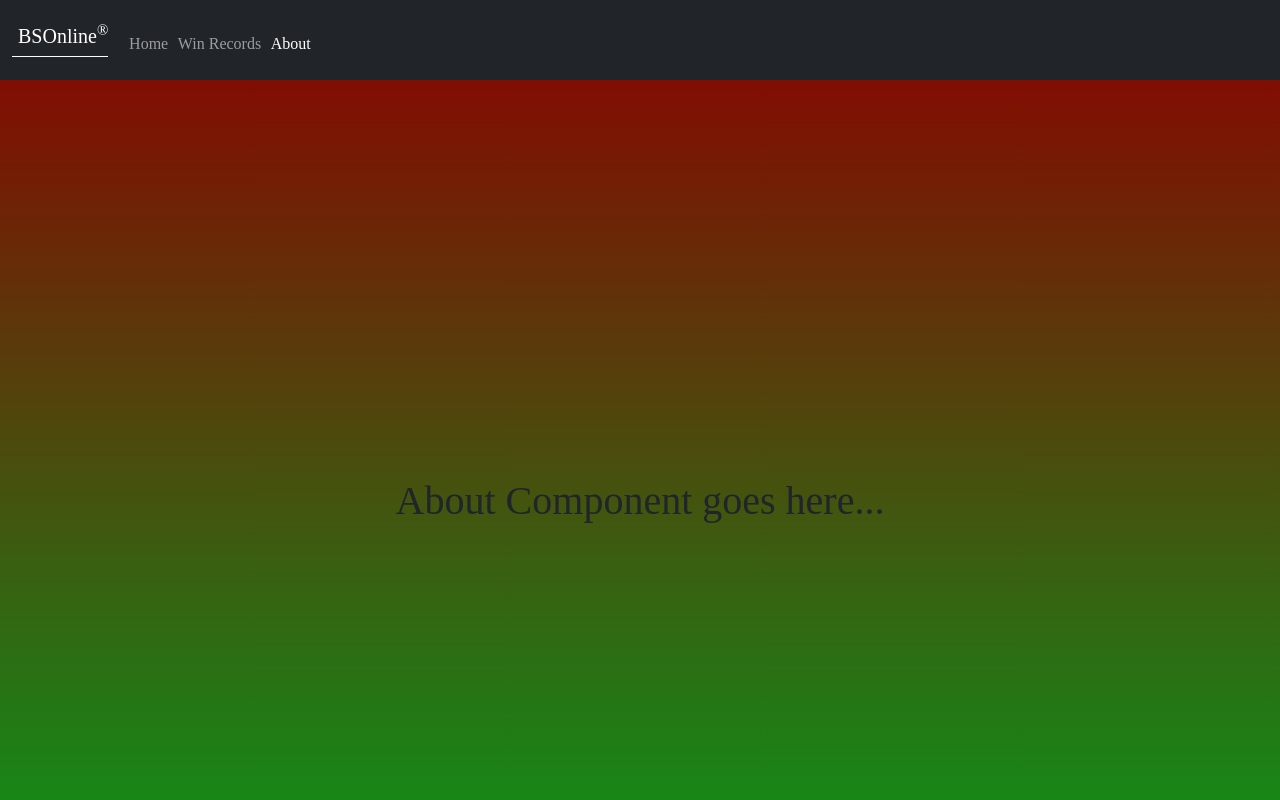
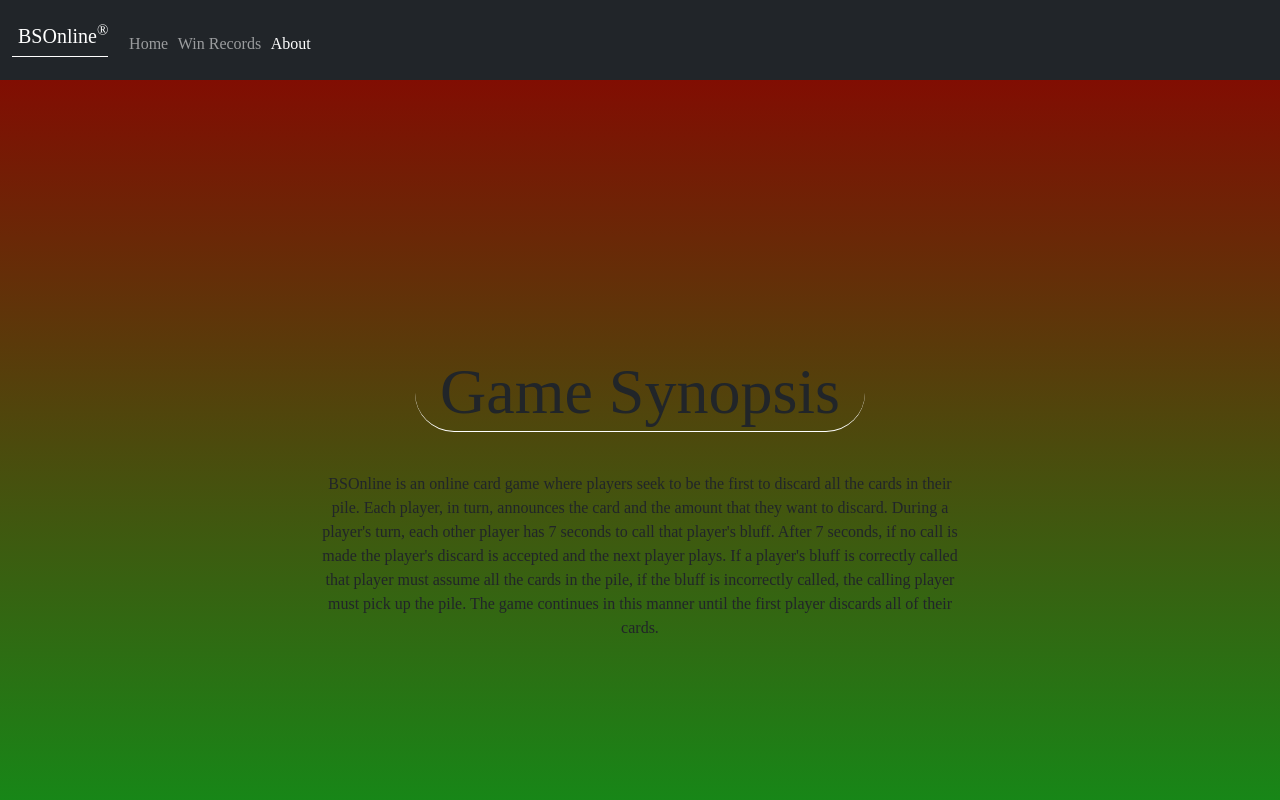
Before and after one commit to EKP529/BSOnline, a React (Vite) app: page /about in a window 1280 px wide. Shown: the top 800 px of the page. Built offline with nearby package versions, Linux system fonts and the light colour scheme.

Commit message:
finished about page

```diff
--- a/src/about/about.jsx
+++ b/src/about/about.jsx
@@ -1,9 +1,24 @@
 import React from "react";
+import './about.css';
 
 export function About() {
   return (
     <main className="container-fluid text-center">
-      <h1>About Component goes here...</h1>
+      <div>
+        <h2>Game Synopsis</h2>
+        <br/>
+          <p>
+            BSOnline is an online card game where players seek to be the first
+            to discard all the cards in their pile. Each player, in turn,
+            announces the card and the amount that they want to discard. During
+            a player's turn, each other player has 7 seconds to call that player's
+            bluff. After 7 seconds, if no call is made the player's discard is accepted
+            and the next player plays. If a player's bluff is correctly called that
+            player must assume all the cards in the pile, if the bluff is incorrectly
+            called, the calling player must pick up the pile. The game continues in this
+            manner until the first player discards all of their cards.
+          </p>
+      </div>
     </main>
   );
 }
```
Also changed, not shown: src/about/about.css (renamed from about.css).
